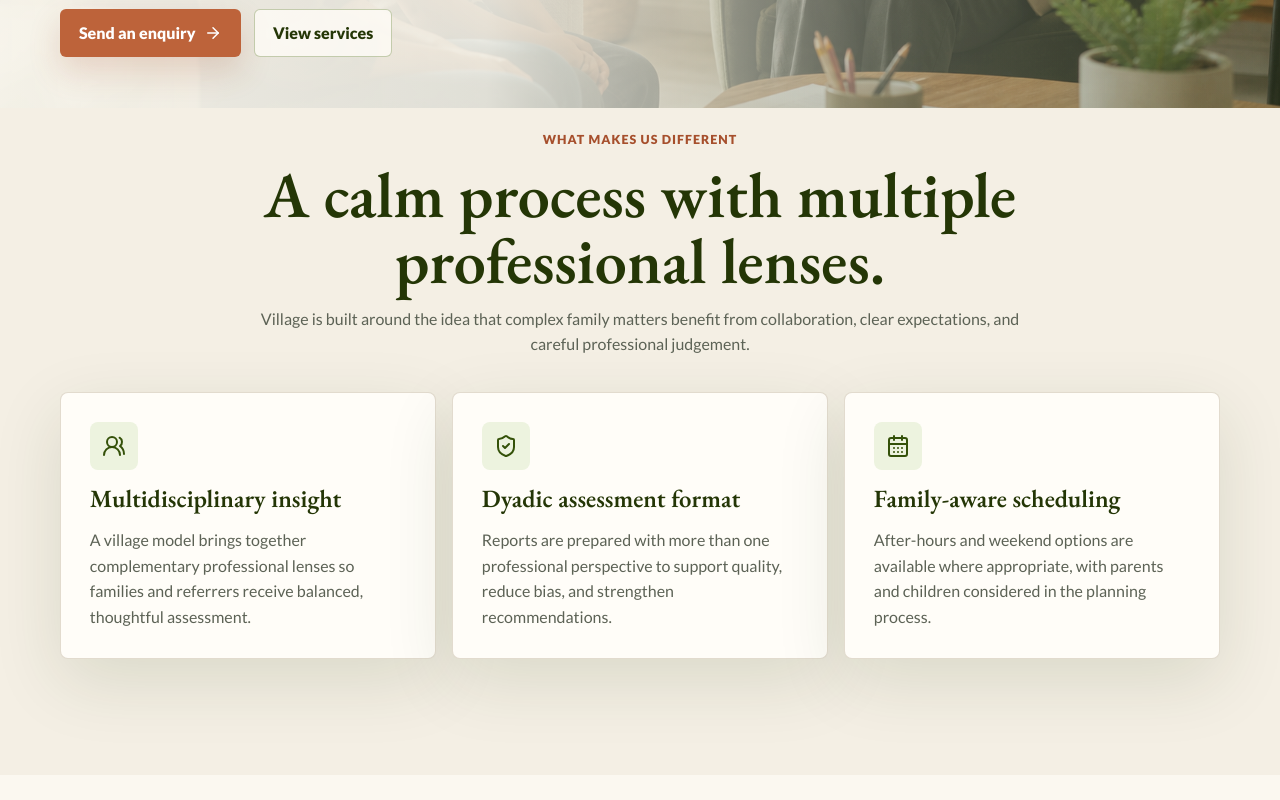
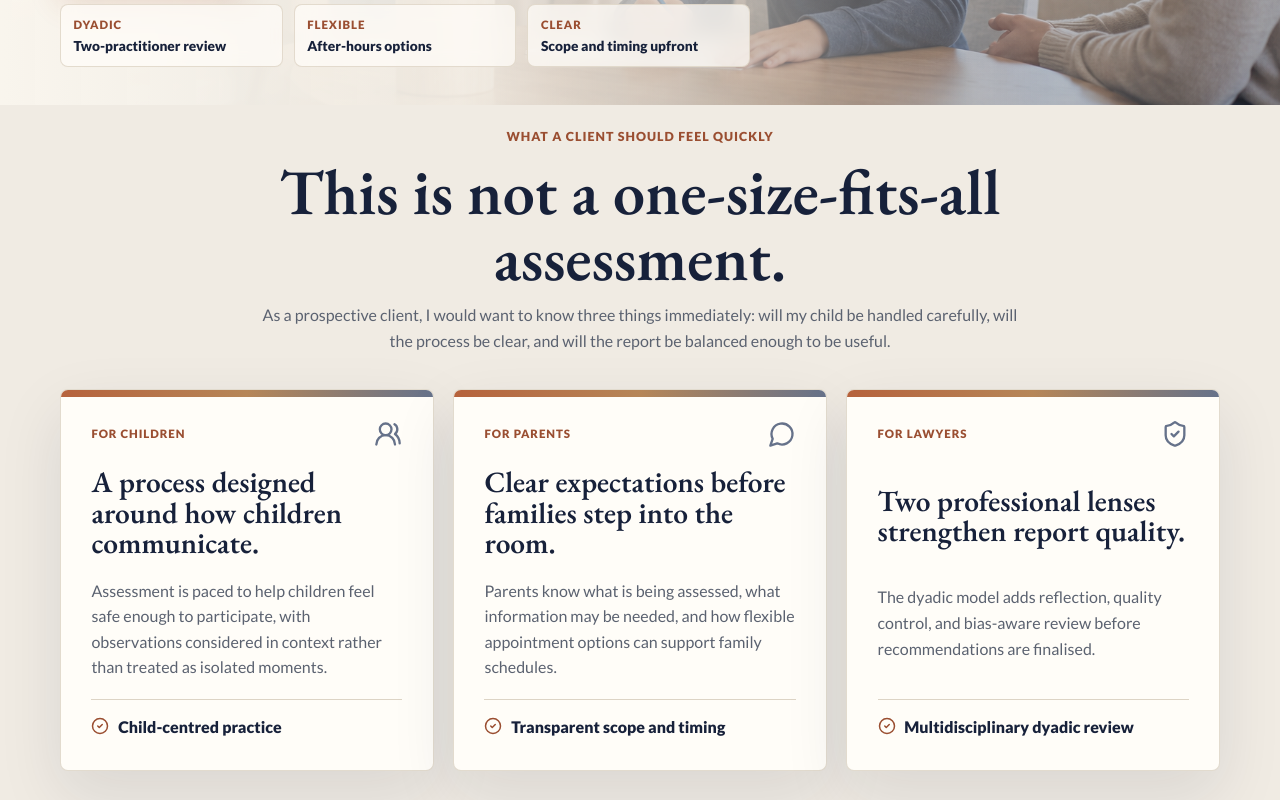
Before and after one commit to notevensmart/Village, a React (Vite) app: page / in a window 1280 px wide. Shown: the part 560-1360 px from the top of the page. Built offline with nearby package versions, Linux system fonts and the light colour scheme.

Commit message:
Refine Village client-facing design

```diff
--- a/src/App.jsx
+++ b/src/App.jsx
@@ -8,7 +8,9 @@ import {
   HeartHandshake,
   Mail,
   Menu,
+  MessageCircle,
   ShieldCheck,
+  Sparkles,
   UsersRound,
   X,
 } from "lucide-react";
@@ -34,21 +36,42 @@ const pageTitles = {
   disclaimer: "Website Disclaimer | Village Clinical Consultancy",
 };
 
-const differentiators = [
+const assurancePanels = [
   {
-    title: "Multidisciplinary insight",
-    text: "A village model brings together complementary professional lenses so families and referrers receive balanced, thoughtful assessment.",
+    audience: "For children",
+    title: "A process designed around how children communicate.",
+    text: "Assessment is paced to help children feel safe enough to participate, with observations considered in context rather than treated as isolated moments.",
+    proof: "Child-centred practice",
     icon: UsersRound,
   },
   {
-    title: "Dyadic assessment format",
-    text: "Reports are prepared with more than one professional perspective to support quality, reduce bias, and strengthen recommendations.",
+    audience: "For parents",
+    title: "Clear expectations before families step into the room.",
+    text: "Parents know what is being assessed, what information may be needed, and how flexible appointment options can support family schedules.",
+    proof: "Transparent scope and timing",
+    icon: MessageCircle,
+  },
+  {
+    audience: "For lawyers",
+    title: "Two professional lenses strengthen report quality.",
+    text: "The dyadic model adds reflection, quality control, and bias-aware review before recommendations are finalised.",
+    proof: "Multidisciplinary dyadic review",
     icon: ShieldCheck,
   },
+];
+
+const heroHighlights = [
   {
-    title: "Family-aware scheduling",
-    text: "After-hours and weekend options are available where appropriate, with parents and children considered in the planning process.",
-    icon: CalendarDays,
+    label: "Dyadic",
+    text: "Two-practitioner review",
+  },
+  {
+    label: "Flexible",
+    text: "After-hours options",
+  },
+  {
+    label: "Clear",
+    text: "Scope and timing upfront",
   },
 ];
 
@@ -82,23 +105,31 @@ const services = [
 const processSteps = [
   {
     label: "1",
+    eyebrow: "Start",
     title: "Enquiry and triage",
-    text: "We confirm the referral question, parties involved, urgency, and whether the matter is appropriate for Village.",
+    text: "We clarify who is involved, what question needs answering, and whether Village is the right professional fit before anything is booked.",
+    outcome: "You leave with a clear next step.",
   },
   {
     label: "2",
+    eyebrow: "Plan",
     title: "Scope, fees, and scheduling",
-    text: "The proposed process, expected appointments, indicative timing, and fees are confirmed in writing before work begins.",
+    text: "Appointments, document needs, indicative timing, flexible availability, and fees are set out in writing before work begins.",
+    outcome: "The process is mapped before the family attends.",
   },
   {
     label: "3",
+    eyebrow: "Assess",
     title: "Assessment appointments",
-    text: "Parents, children, and relevant stakeholders are seen according to the agreed scope and child-focused process.",
+    text: "Parents, children, and relevant stakeholders are seen according to the agreed scope, with child participation handled carefully.",
+    outcome: "Information is gathered through more than one lens.",
   },
   {
     label: "4",
+    eyebrow: "Resolve",
     title: "Dyadic review and report",
-    text: "Findings are reviewed through the dyadic model before the final report or consultation outcome is delivered.",
+    text: "Findings are tested through the dyadic model before the final report or consultation outcome is delivered.",
+    outcome: "Recommendations are clearer, balanced, and usable.",
   },
 ];
 
@@ -282,10 +313,10 @@ function HomePage() {
     <>
       <section className="hero" aria-labelledby="home-heading">
         <div className="hero-copy page-shell">
-          <p className="eyebrow">Family-centred assessment and report services</p>
+          <p className="eyebrow">Child-centred family assessment and report services</p>
           <h1 id="home-heading">Village Clinical Consultancy</h1>
           <p className="hero-text">
-            Multidisciplinary, dyadic assessments for families, lawyers, and referral partners who need clarity, care, and professional independence.
+            Calm, multidisciplinary assessments for families, lawyers, and referral partners who need child-focused clarity without losing sight of the whole family system.
           </p>
           <div className="hero-actions">
             <a className="button primary" href="#contact">
@@ -296,21 +327,29 @@ function HomePage() {
               View services
             </a>
           </div>
+          <div className="hero-highlights" aria-label="Village service highlights">
+            {heroHighlights.map((item) => (
+              <div key={item.label}>
+                <span>{item.label}</span>
+                <p>{item.text}</p>
+              </div>
+            ))}
+          </div>
         </div>
       </section>
 
       <section className="section band-light" aria-labelledby="unique-heading">
         <div className="page-shell">
           <div className="section-heading narrow">
-            <p className="eyebrow">What makes us different</p>
-            <h2 id="unique-heading">A calm process with multiple professional lenses.</h2>
+            <p className="eyebrow">What a client should feel quickly</p>
+            <h2 id="unique-heading">This is not a one-size-fits-all assessment.</h2>
             <p>
-              Village is built around the idea that complex family matters benefit from collaboration, clear expectations, and careful professional judgement.
+              As a prospective client, I would want to know three things immediately: will my child be handled carefully, will the process be clear, and will the report be balanced enough to be useful.
             </p>
           </div>
-          <div className="feature-grid">
-            {differentiators.map((item) => (
-              <FeatureCard key={item.title} {...item} />
+          <div className="assurance-grid">
+            {assurancePanels.map((item) => (
+              <AssurancePanel key={item.audience} {...item} />
             ))}
           </div>
         </div>
@@ -503,14 +542,23 @@ function ServicesPage() {
         <div className="page-shell">
           <div className="section-heading">
             <p className="eyebrow">Process</p>
-            <h2 id="process-heading">A clear pathway from enquiry to outcome.</h2>
+            <h2 id="process-heading">A clear pathway, stacked in the order families experience it.</h2>
           </div>
-          <div className="timeline">
+          <div className="process-stack" aria-label="Village assessment process">
             {processSteps.map((step) => (
-              <article className="timeline-step" key={step.label}>
-                <span>{step.label}</span>
-                <h3>{step.title}</h3>
-                <p>{step.text}</p>
+              <article className="process-step" key={step.label}>
+                <div className="process-marker">
+                  <span>{step.label}</span>
+                </div>
+                <div className="process-card">
+                  <p className="process-eyebrow">{step.eyebrow}</p>
+                  <h3>{step.title}</h3>
+                  <p>{step.text}</p>
+                  <div className="process-outcome">
+                    <Sparkles aria-hidden="true" />
+                    <span>{step.outcome}</span>
+                  </div>
+                </div>
               </article>
             ))}
           </div>
@@ -673,6 +721,23 @@ function PageHero({ eyebrow, title, text }) {
   );
 }
 
+function AssurancePanel({ icon: Icon, audience, title, text, proof }) {
+  return (
+    <article className="assurance-panel">
+      <div className="assurance-topline">
+        <span>{audience}</span>
+        <Icon aria-hidden="true" />
+      </div>
+      <h3>{title}</h3>
+      <p>{text}</p>
+      <div className="proof-line">
+        <CheckCircle2 aria-hidden="true" />
+        <span>{proof}</span>
+      </div>
+    </article>
+  );
+}
+
 function FeatureCard({ icon: Icon, title, text }) {
   return (
     <article className="feature-card">
--- a/src/styles.css
+++ b/src/styles.css
@@ -1,21 +1,23 @@
 @import url("https://fonts.googleapis.com/css2?family=EB+Garamond:wght@500;600;700&family=Lato:wght@300;400;700;900&display=swap");
 
 :root {
-  --olive-900: #243606;
-  --olive-800: #345109;
-  --olive-700: #44630b;
-  --olive-100: #edf3df;
-  --olive-50: #f6f8ef;
-  --clay-700: #a64f2c;
-  --clay-600: #bd633a;
-  --clay-100: #f8e4d7;
-  --cream: #fbf8f0;
-  --linen: #f4efe4;
+  --olive-900: #17213a;
+  --olive-800: #25304f;
+  --olive-700: #394461;
+  --olive-100: #eceff5;
+  --olive-50: #f6f7fa;
+  --clay-700: #9a4e31;
+  --clay-600: #b6623c;
+  --clay-100: #f6e4d8;
+  --cream: #fbf7ef;
+  --linen: #f0ebe3;
   --paper: #fffdf8;
-  --ink: #1d2118;
-  --muted: #5c6255;
-  --border: #ded7c9;
-  --shadow: 0 22px 70px rgba(36, 54, 6, 0.12);
+  --ink: #1f2430;
+  --muted: #5b6270;
+  --border: #ddd4c5;
+  --bluewash: #e9eef4;
+  --bronze: #b68658;
+  --shadow: 0 22px 70px rgba(23, 33, 58, 0.12);
   --header-height: 84px;
   font-family: "Lato", Arial, sans-serif;
   color: var(--ink);
@@ -84,7 +86,7 @@ h3 {
 
 h1 {
   max-width: 820px;
-  font-size: clamp(3.2rem, 8vw, 6.8rem);
+  font-size: clamp(3rem, 6.5vw, 5.35rem);
 }
 
 h2 {
@@ -235,17 +237,17 @@ textarea:focus-visible {
 .hero {
   display: flex;
   align-items: flex-end;
-  min-height: clamp(560px, calc(82svh - var(--header-height)), 660px);
-  padding: clamp(3.8rem, 8vw, 6rem) 0 3.2rem;
+  min-height: clamp(500px, calc(74svh - var(--header-height)), 590px);
+  padding: clamp(3.2rem, 7vw, 5.4rem) 0 2.35rem;
   background:
-    linear-gradient(90deg, rgba(251, 248, 240, 0.96) 0%, rgba(251, 248, 240, 0.88) 38%, rgba(251, 248, 240, 0.26) 72%, rgba(251, 248, 240, 0.08) 100%),
-    linear-gradient(0deg, rgba(36, 54, 6, 0.3), rgba(36, 54, 6, 0.08)),
-    url("/village-hero-family.png") center right / cover no-repeat;
+    linear-gradient(90deg, rgba(251, 247, 239, 0.98) 0%, rgba(251, 247, 239, 0.9) 36%, rgba(251, 247, 239, 0.34) 67%, rgba(251, 247, 239, 0.06) 100%),
+    linear-gradient(0deg, rgba(23, 33, 58, 0.34), rgba(23, 33, 58, 0.02)),
+    url("/village-hero-child.png") center right / cover no-repeat;
 }
 
 .hero-copy {
   display: grid;
-  gap: 1rem;
+  gap: 0.82rem;
 }
 
 .eyebrow {
@@ -258,8 +260,41 @@ textarea:focus-visible {
 
 .hero-text {
   max-width: 640px;
-  color: #3f4539;
-  font-size: clamp(1.08rem, 2vw, 1.42rem);
+  color: #343a46;
+  font-size: clamp(1.04rem, 1.8vw, 1.28rem);
+}
+
+.hero-highlights {
+  display: grid;
+  grid-template-columns: repeat(3, minmax(0, 1fr));
+  max-width: 690px;
+  gap: 0.7rem;
+  padding-top: 0.15rem;
+}
+
+.hero-highlights div {
+  border: 1px solid rgba(221, 212, 197, 0.82);
+  border-radius: 8px;
+  background: rgba(255, 253, 248, 0.74);
+  padding: 0.68rem 0.78rem;
+  backdrop-filter: blur(10px);
+}
+
+.hero-highlights span {
+  display: block;
+  color: var(--clay-700);
+  font-size: 0.72rem;
+  font-weight: 900;
+  letter-spacing: 0.08em;
+  text-transform: uppercase;
+}
+
+.hero-highlights p {
+  margin-top: 0.18rem;
+  color: var(--olive-900);
+  font-size: 0.86rem;
+  font-weight: 900;
+  line-height: 1.35;
 }
 
 .hero-actions,
@@ -305,7 +340,7 @@ textarea:focus-visible {
 }
 
 .button.secondary {
-  border-color: rgba(68, 99, 11, 0.3);
+  border-color: rgba(23, 33, 58, 0.24);
   background: rgba(255, 253, 248, 0.78);
   color: var(--olive-900);
 }
@@ -337,7 +372,7 @@ textarea:focus-visible {
 }
 
 .band-sage {
-  background: var(--olive-50);
+  background: var(--bluewash);
 }
 
 .section-heading {
@@ -392,6 +427,7 @@ textarea:focus-visible {
 }
 
 .feature-grid,
+.assurance-grid,
 .service-grid,
 .profile-grid,
 .value-grid {
@@ -417,6 +453,7 @@ textarea:focus-visible {
 }
 
 .feature-card,
+.assurance-panel,
 .service-card,
 .profile-card,
 .pricing-panel,
@@ -429,6 +466,7 @@ textarea:focus-visible {
 }
 
 .feature-card,
+.assurance-panel,
 .service-card,
 .pricing-panel,
 .faq-item,
@@ -441,6 +479,74 @@ textarea:focus-visible {
   gap: 1rem;
 }
 
+.assurance-grid {
+  gap: clamp(0.9rem, 2vw, 1.2rem);
+}
+
+.assurance-panel {
+  position: relative;
+  display: grid;
+  min-height: 330px;
+  align-content: space-between;
+  gap: 1.2rem;
+  overflow: hidden;
+  padding: clamp(1.25rem, 3vw, 1.9rem);
+  box-shadow: 0 24px 64px rgba(23, 33, 58, 0.1);
+}
+
+.assurance-panel::before {
+  content: "";
+  position: absolute;
+  inset: 0 0 auto 0;
+  height: 7px;
+  background: linear-gradient(90deg, var(--clay-600), var(--bronze), #66728a);
+}
+
+.assurance-topline {
+  display: flex;
+  align-items: center;
+  justify-content: space-between;
+  gap: 1rem;
+}
+
+.assurance-topline span,
+.process-eyebrow {
+  color: var(--clay-700);
+  font-size: 0.72rem;
+  font-weight: 900;
+  letter-spacing: 0.08em;
+  text-transform: uppercase;
+}
+
+.assurance-topline svg {
+  width: 28px;
+  height: 28px;
+  color: #66728a;
+}
+
+.assurance-panel h3 {
+  font-size: clamp(1.65rem, 2.3vw, 2.25rem);
+}
+
+.proof-line,
+.process-outcome {
+  display: flex;
+  align-items: flex-start;
+  gap: 0.55rem;
+  border-top: 1px solid var(--border);
+  padding-top: 0.9rem;
+  color: var(--olive-900);
+  font-weight: 900;
+}
+
+.proof-line svg,
+.process-outcome svg {
+  width: 18px;
+  height: 18px;
+  margin-top: 0.18rem;
+  color: var(--clay-700);
+}
+
 .card-icon {
   display: inline-flex;
   align-items: center;
@@ -448,8 +554,8 @@ textarea:focus-visible {
   width: 48px;
   height: 48px;
   border-radius: 8px;
-  background: var(--olive-100);
-  color: var(--olive-800);
+  background: var(--bluewash);
+  color: #66728a;
 }
 
 .card-icon svg {
@@ -476,8 +582,8 @@ textarea:focus-visible {
 .page-hero {
   padding: clamp(5.5rem, 10vw, 8rem) 0 clamp(4rem, 7vw, 6rem);
   background:
-    linear-gradient(90deg, rgba(251, 248, 240, 0.98), rgba(251, 248, 240, 0.78)),
-    url("/village-hero-family.png") center right / cover no-repeat;
+    linear-gradient(90deg, rgba(251, 247, 239, 0.98), rgba(251, 247, 239, 0.78)),
+    url("/village-hero-child.png") center right / cover no-repeat;
   border-bottom: 1px solid var(--border);
 }
 
@@ -517,7 +623,7 @@ textarea:focus-visible {
   justify-content: center;
   min-height: 340px;
   background:
-    linear-gradient(135deg, rgba(68, 99, 11, 0.92), rgba(166, 79, 44, 0.72)),
+    linear-gradient(135deg, rgba(23, 33, 58, 0.94), rgba(166, 79, 44, 0.72)),
     var(--olive-700);
 }
 
@@ -557,7 +663,7 @@ textarea:focus-visible {
 }
 
 .tag-list span {
-  border: 1px solid rgba(68, 99, 11, 0.18);
+  border: 1px solid rgba(23, 33, 58, 0.16);
   border-radius: 999px;
   background: var(--olive-50);
   padding: 0.38rem 0.62rem;
@@ -566,30 +672,76 @@ textarea:focus-visible {
   font-weight: 900;
 }
 
-.timeline {
+.process-stack {
   display: grid;
-  grid-template-columns: repeat(4, minmax(0, 1fr));
-  gap: 1rem;
+  max-width: 940px;
+  margin: 0 auto;
 }
 
-.timeline-step {
+.process-step {
   position: relative;
   display: grid;
-  gap: 0.75rem;
-  border-left: 2px solid rgba(166, 79, 44, 0.34);
-  padding-left: 1rem;
+  grid-template-columns: 76px minmax(0, 1fr);
+  gap: 1.1rem;
+  padding-bottom: 1rem;
 }
 
-.timeline-step span {
+.process-step::before {
+  content: "";
+  position: absolute;
+  top: 52px;
+  bottom: -2px;
+  left: 37px;
+  width: 2px;
+  background: linear-gradient(var(--bronze), rgba(182, 134, 88, 0.1));
+}
+
+.process-step:last-child {
+  padding-bottom: 0;
+}
+
+.process-step:last-child::before {
+  display: none;
+}
+
+.process-marker {
+  position: relative;
+  z-index: 1;
+  display: flex;
+  justify-content: center;
+}
+
+.process-marker span {
   display: inline-flex;
   align-items: center;
   justify-content: center;
-  width: 34px;
-  height: 34px;
+  width: 54px;
+  height: 54px;
+  border: 8px solid var(--linen);
   border-radius: 50%;
-  background: var(--clay-600);
-  color: #fff;
+  background: var(--olive-900);
+  color: var(--paper);
   font-weight: 900;
+  box-shadow: 0 16px 32px rgba(23, 33, 58, 0.16);
+}
+
+.process-card {
+  display: grid;
+  gap: 0.7rem;
+  border: 1px solid var(--border);
+  border-radius: 8px;
+  background: var(--paper);
+  padding: clamp(1.1rem, 3vw, 1.55rem);
+  box-shadow: 0 20px 54px rgba(23, 33, 58, 0.08);
+}
+
+.process-card h3 {
+  font-size: clamp(1.55rem, 2.2vw, 2rem);
+}
+
+.process-outcome {
+  margin-top: 0.3rem;
+  border-top-style: dashed;
 }
 
 .pricing-layout,
@@ -837,8 +989,8 @@ textarea:focus-visible {
   .hero {
     min-height: 650px;
     background:
-      linear-gradient(180deg, rgba(251, 248, 240, 0.96), rgba(251, 248, 240, 0.72) 56%, rgba(36, 54, 6, 0.16)),
-      url("/village-hero-family.png") center / cover no-repeat;
+      linear-gradient(180deg, rgba(251, 247, 239, 0.97), rgba(251, 247, 239, 0.78) 58%, rgba(23, 33, 58, 0.14)),
+      url("/village-hero-child.png") center / cover no-repeat;
   }
 
   .split-section,
@@ -848,11 +1000,11 @@ textarea:focus-visible {
   }
 
   .feature-grid,
+  .assurance-grid,
   .service-grid,
   .service-grid.compact,
   .profile-grid,
-  .value-grid,
-  .timeline {
+  .value-grid {
     grid-template-columns: repeat(2, minmax(0, 1fr));
   }
 
@@ -911,12 +1063,45 @@ textarea:focus-visible {
   }
 
   .feature-grid,
+  .assurance-grid,
   .service-grid,
   .service-grid.compact,
   .profile-grid,
-  .value-grid,
-  .timeline {
+  .value-grid {
     grid-template-columns: 1fr;
+  }
+
+  .hero-highlights {
+    grid-template-columns: repeat(3, minmax(0, 1fr));
+    gap: 0.45rem;
+  }
+
+  .hero-highlights div {
+    padding: 0.5rem 0.48rem;
+  }
+
+  .hero-highlights span {
+    font-size: 0.6rem;
+  }
+
+  .hero-highlights p {
+    font-size: 0.7rem;
+    line-height: 1.25;
+  }
+
+  .process-step {
+    grid-template-columns: 48px minmax(0, 1fr);
+    gap: 0.75rem;
+  }
+
+  .process-step::before {
+    left: 23px;
+  }
+
+  .process-marker span {
+    width: 44px;
+    height: 44px;
+    border-width: 6px;
   }
 
   .profile-card {
```
Also changed, not shown: public/village-hero-child.png (added).
